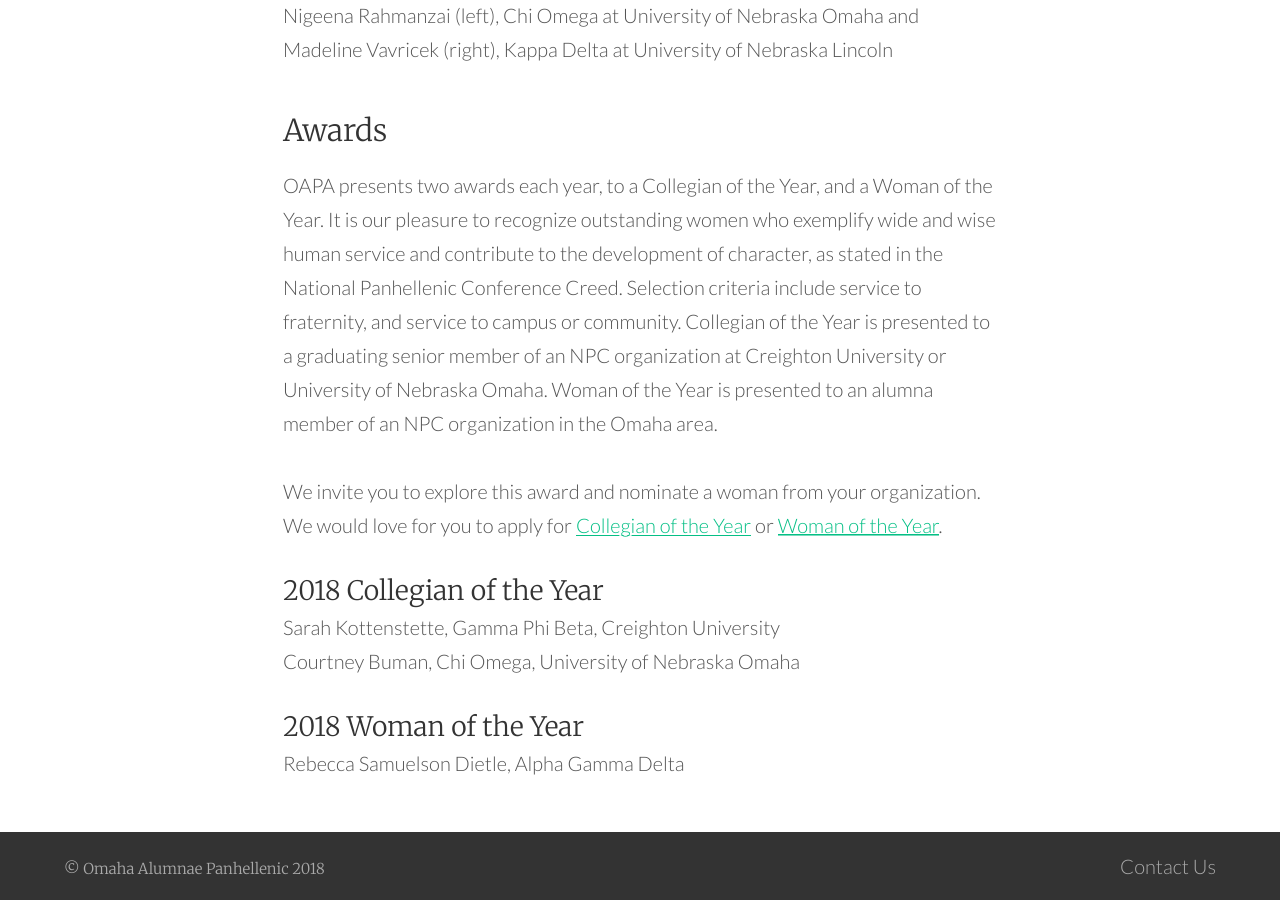
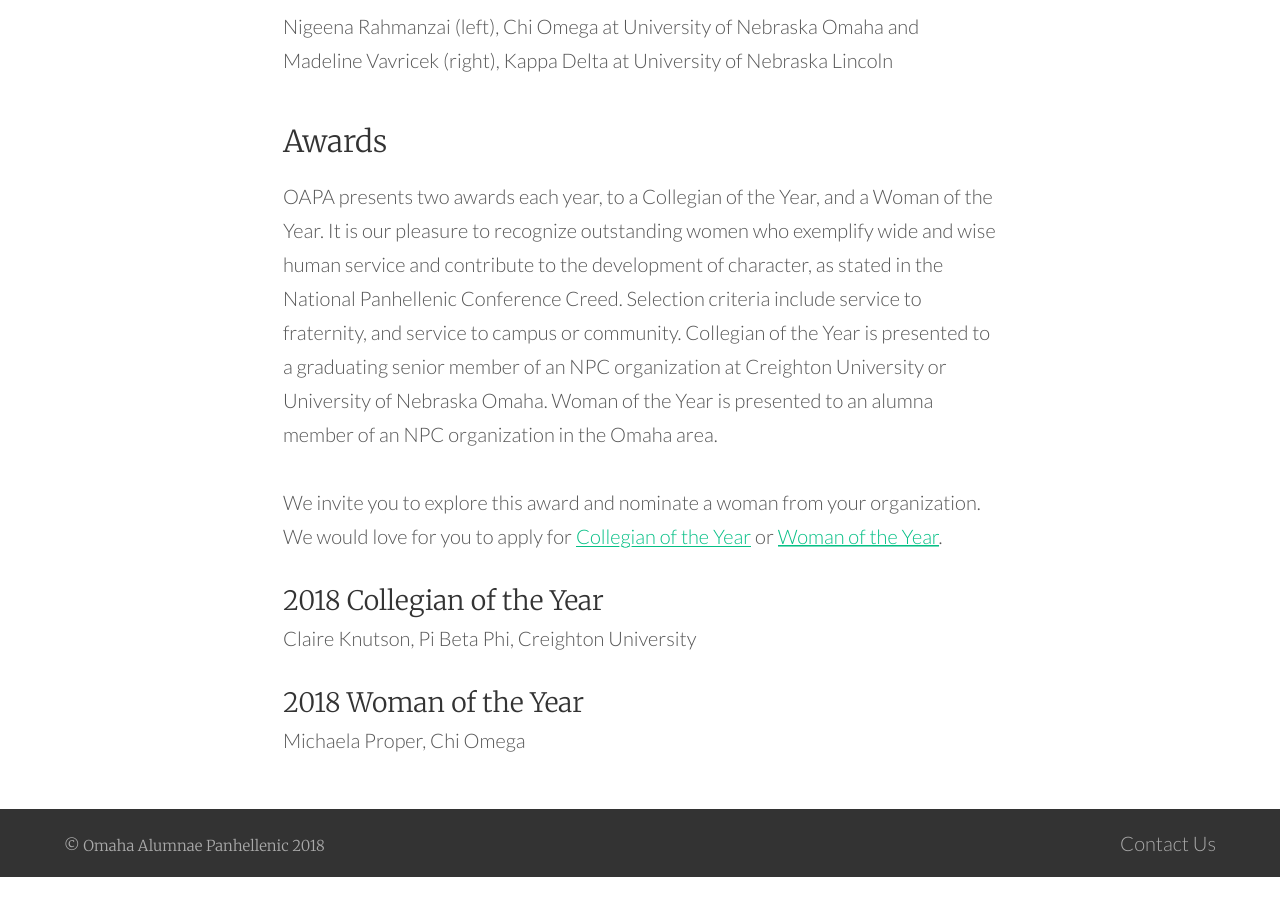
Before and after one commit to courtneyxann/oapa, a Jekyll site: the page built from docs/applications.md, in a window 1280 px wide and 900 px high, scrolled down 1459 px. Built offline with Jekyll 4.4.1, drawn with Linux system fonts in a browser that asks for light colours; after the commit the page ends 2336 px from its top, so only the background shows below that.

```diff
--- a/docs/applications.md
+++ b/docs/applications.md
@@ -12,7 +12,7 @@ We invite you to apply for this [scholarship](https://docs.google.com/document/d
 #### 2018 scholarship winners
 
 
-![image of the 2017 scholarship winners]({{ site.github.url }}/assets/scholarship-winners.jpg)
+# ![image of the 2017 scholarship winners]({{ site.github.url }}/assets/scholarship-winners.jpg)
 Nigeena Rahmanzai (left), Chi Omega at University of Nebraska Omaha and Madeline Vavricek (right), Kappa Delta at University of Nebraska Lincoln
 
 ### Awards
@@ -23,9 +23,9 @@ We invite you to explore this award and nominate a woman from your organization.
 
 #### 2018 Collegian of the Year
 
-Sarah Kottenstette, Gamma Phi Beta, Creighton University
-Courtney Buman, Chi Omega, University of Nebraska Omaha
+Claire Knutson, Pi Beta Phi, Creighton University
+
 
 #### 2018 Woman of the Year
 
-Rebecca Samuelson Dietle, Alpha Gamma Delta
+Michaela Proper, Chi Omega
```
